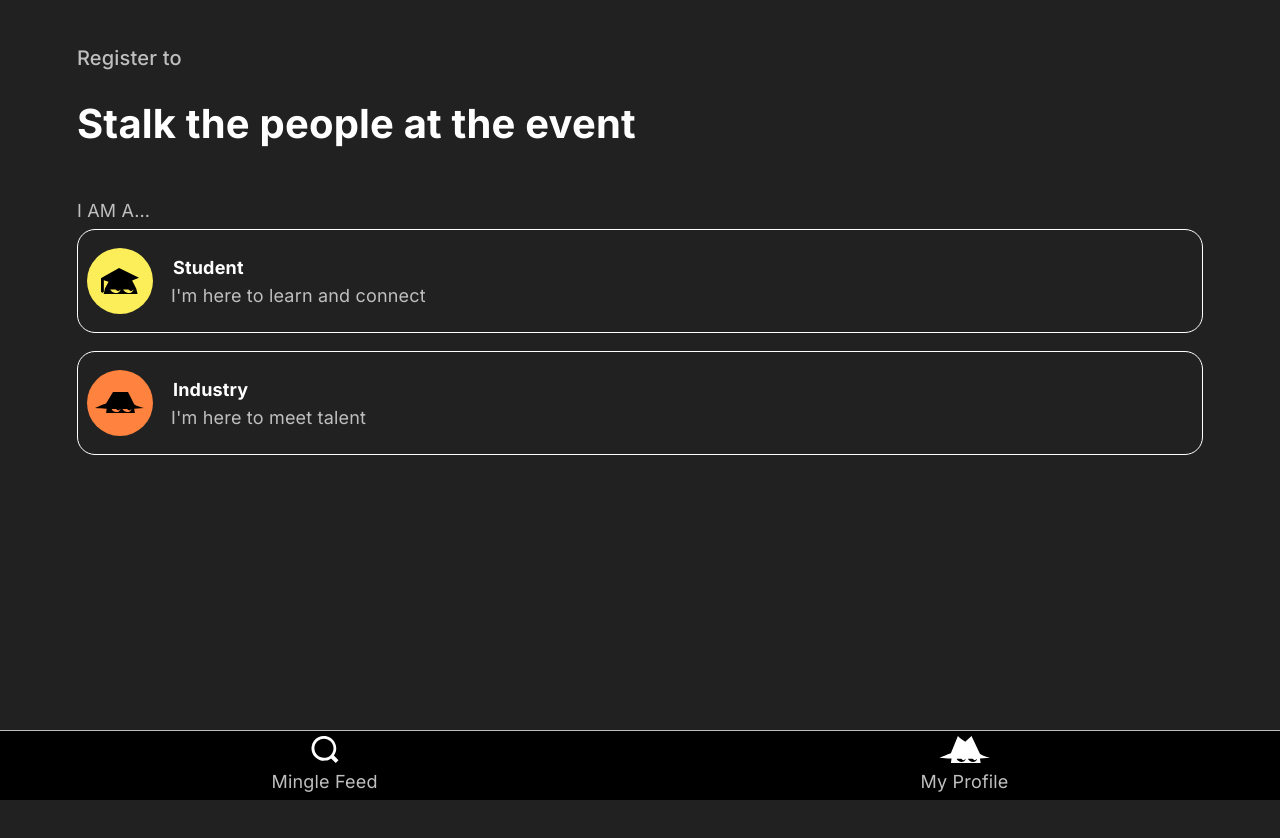
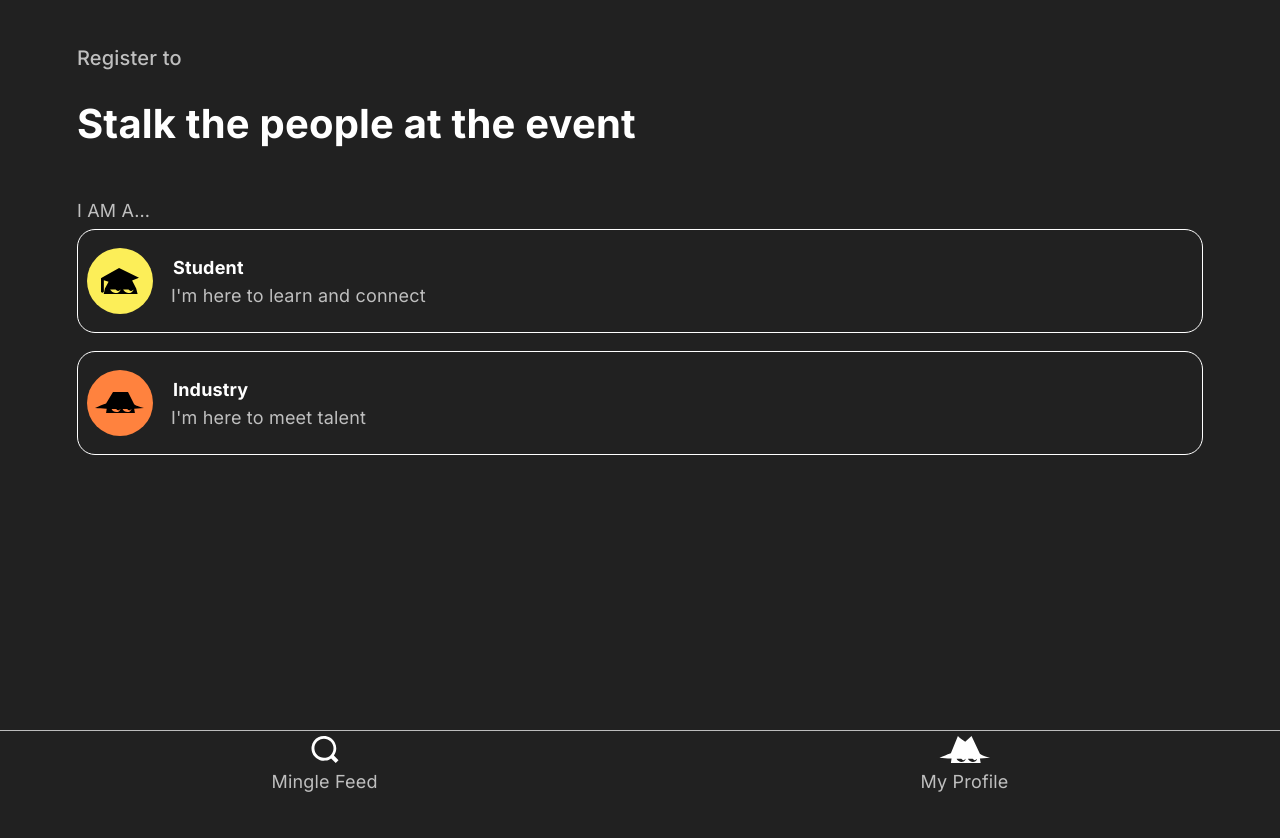
Before and after one commit to BAlmroth/mingel-event, a React (Vite) app: page / in a window 1280 px wide. Shown: the top 838 px of the page. Built offline with nearby package versions, Linux system fonts and the light colour scheme; no server answers; the database is empty.

Commit message:
fixed nav bg

```diff
--- a/src/components/Navigation/BottomNav.module.css
+++ b/src/components/Navigation/BottomNav.module.css
@@ -4,7 +4,7 @@
   left: 0;
   right: 0;
   height: 70px;
-  background: black;
+  background: var(--bg);
   display: flex;
   justify-content: space-around;
   align-items: center;
```
